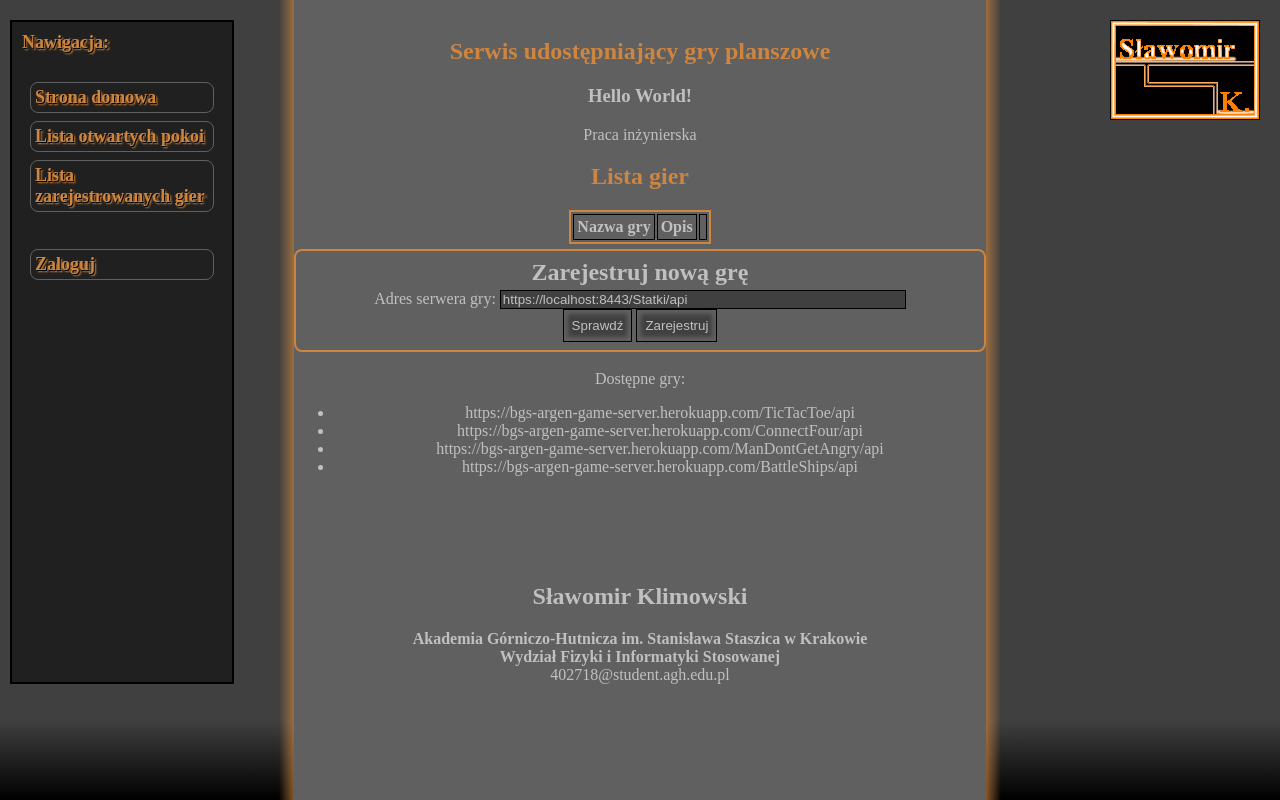
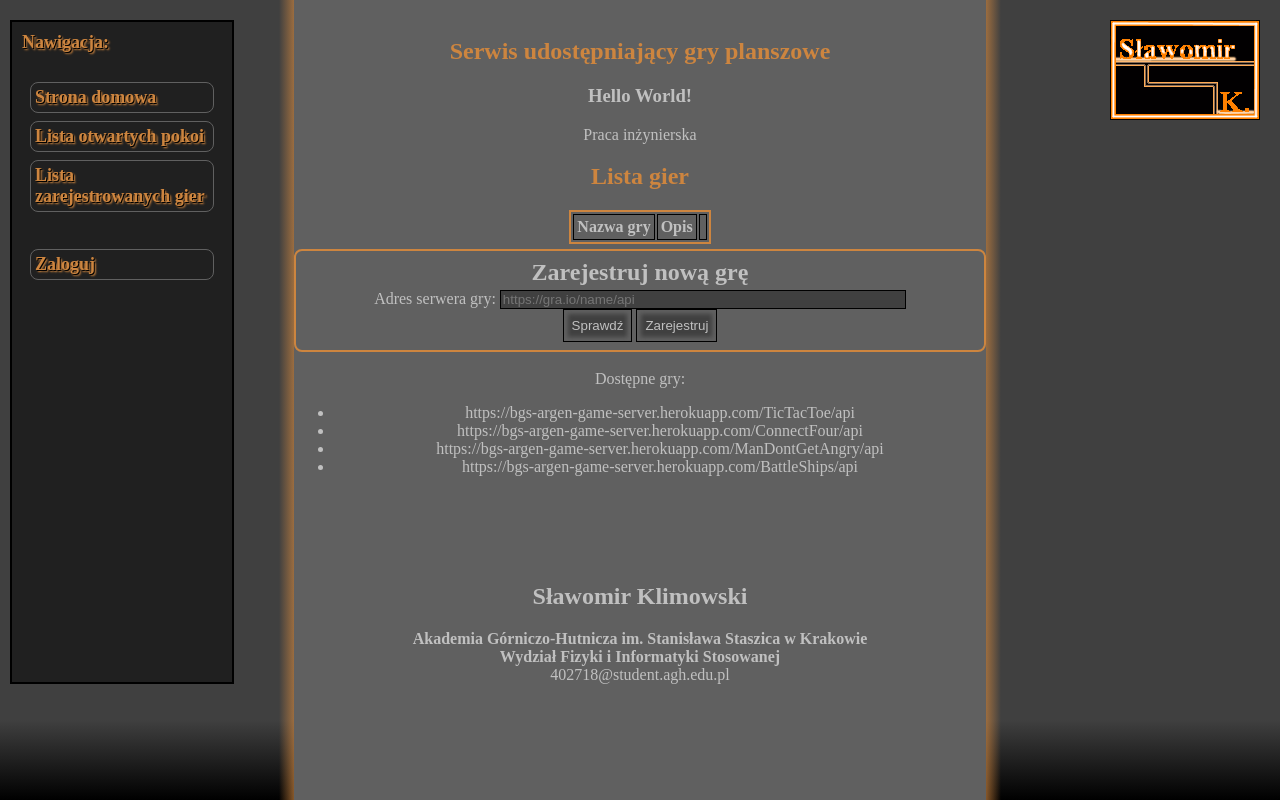
Before and after one commit to VoyagerWho/BoardGameService, a Node server app: page /rooms/games in a window 1280 px wide. Run offline with Node 20, Linux system fonts and the light colour scheme; lists and menus that the app fills with data are empty; some libraries are stand-ins or nearby versions.

Commit message:
Hotfix 5

```diff
--- a/server/views/partials/games.ejs
+++ b/server/views/partials/games.ejs
@@ -38,7 +38,7 @@
         <h2>Zarejestruj nową grę<br /></h2>
         <label for="url">Adres serwera gry:</label>
         <input id="url" class="wideInput" name="url" type="url" placeholder="https://gra.io/name/api"
-            title="Adres do definicji gry" value="https://localhost:8443/Statki/api" /> <br />
+            title="Adres do definicji gry" /> <br />
         <input type="button" value="Sprawdź" onclick="checkGame(this.form)" title="Sprawdzenie poprawności gry" />
         <input type="submit" value="Zarejestruj" />
         <div id="gameResponse" class="error"></div>
```
